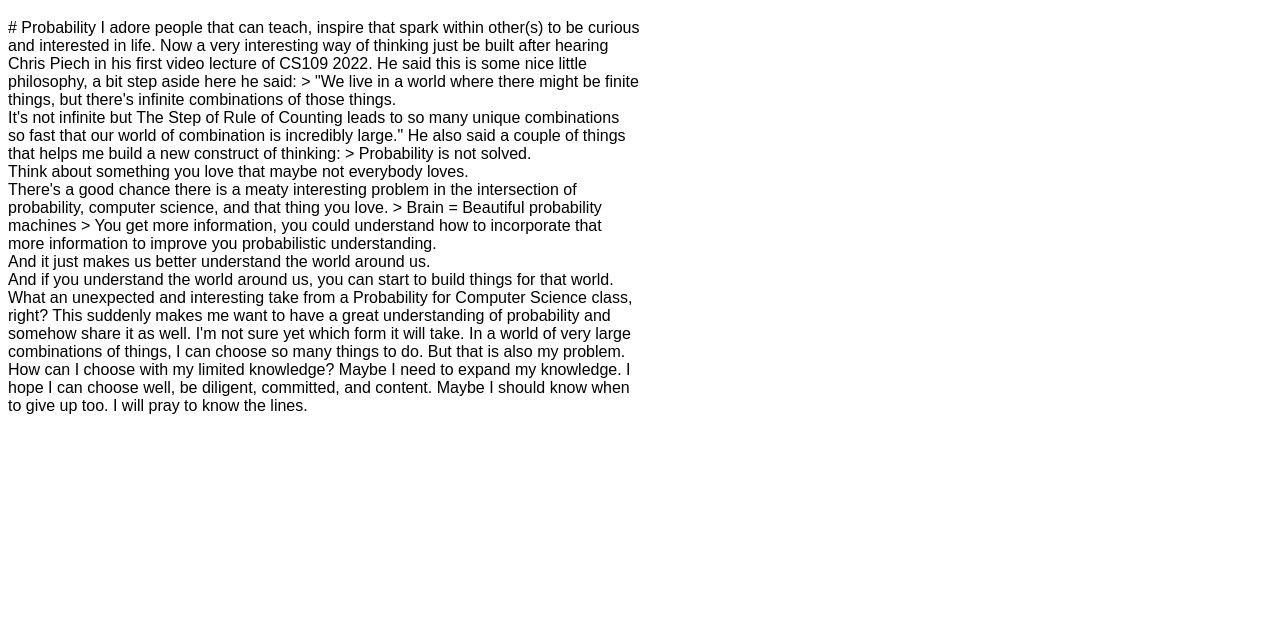
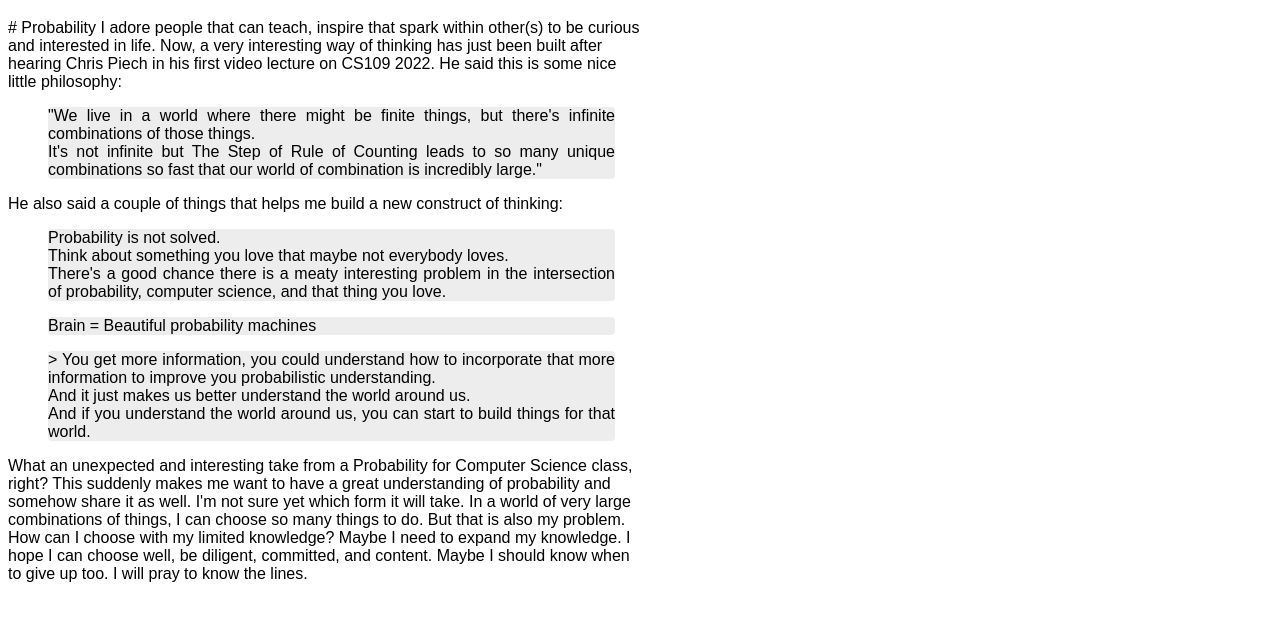
Before and after one commit to ekxk/ekxk.github.io, a plain HTML site: page content/thoughts/probability.html in a window 1280 px wide. Shown: the part 211-832 px from the top of the page. Before the commit the page ends 800 px from the top, so only its background shows below. Drawn offline with Linux system fonts and the light colour scheme; a web font is replaced by a local one.

Commit message:
Update probability.html

```diff
--- a/content/thoughts/probability.html
+++ b/content/thoughts/probability.html
@@ -40,18 +40,24 @@
 
         I adore people that can teach, inspire that spark within other(s) to be curious and interested in life.
 
-        Now a very interesting way of thinking just be built after hearing Chris Piech in his first video lecture of CS109 2022. He said this is some nice little philosophy, a bit step aside here he said:
-
-        > "We live in a world where there might be finite things, but there's infinite combinations of those things. <br>It's not infinite but The Step of Rule of Counting leads to so many unique combinations so fast that our world of combination is incredibly large."
-
+        Now, a very interesting way of thinking has just been built after hearing Chris Piech in his first video lecture on CS109 2022. He said this is some nice little philosophy:
+    </md-block>
+    <blockquote>
+        "We live in a world where there might be finite things, but there's infinite combinations of those things. <br>It's not infinite but The Step of Rule of Counting leads to so many unique combinations so fast that our world of combination is incredibly large."
+    </blockquote>
+    <md-block>
         He also said a couple of things that helps me build a new construct of thinking:
-
-        > Probability is not solved.<br>Think about something you love that maybe not everybody loves.<br>There's a good chance there is a meaty interesting problem in the intersection of probability, computer science, and that thing you love.
-
-        > Brain = Beautiful probability machines
-
+    </md-block>
+    <blockquote>
+        Probability is not solved.<br>Think about something you love that maybe not everybody loves.<br>There's a good chance there is a meaty interesting problem in the intersection of probability, computer science, and that thing you love.
+    </blockquote>
+    <blockquote>
+        Brain = Beautiful probability machines
+    </blockquote>
+    <blockquote>
         > You get more information, you could understand how to incorporate that more information to improve you probabilistic understanding. <br>And it just makes us better understand the world around us. <br>And if you understand the world around us, you can start to build things for that world.
-
+    </blockquote>
+    <md-block>
         What an unexpected and interesting take from a Probability for Computer Science class, right?
 
         This suddenly makes me want to have a great understanding of probability and somehow share it as well. I'm not sure yet which form it will take.
```
